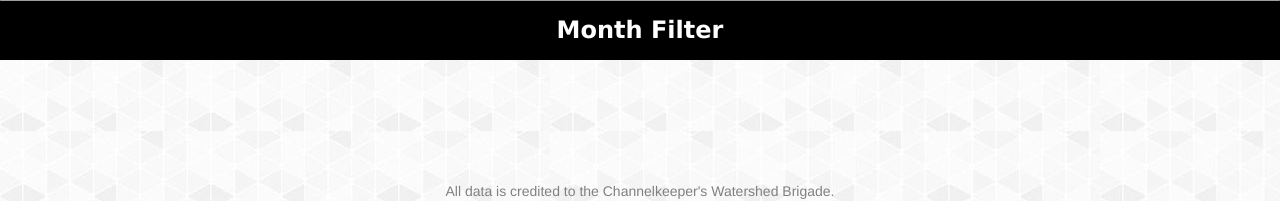
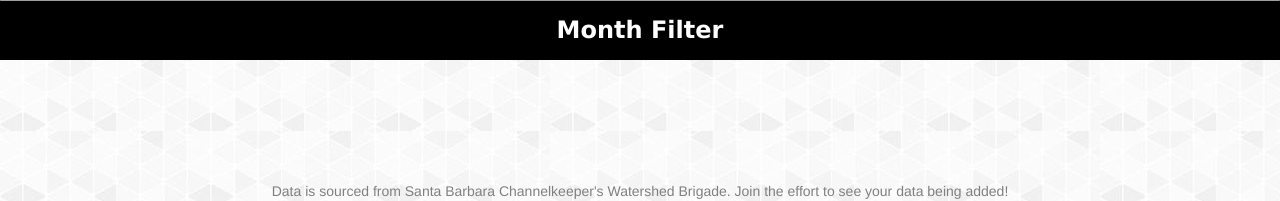
Before and after one commit to Ramon-W/sb-channelkeeper-analytics, a Flask app: page / in a window 1280 px wide. Shown: the part 619-820 px from the top of the page. Run offline with Flask 2, Linux system fonts and the light colour scheme; data that the repository does not hold is empty; some libraries are stand-ins or nearby versions; grey boxes are pictures that could not be loaded.

Commit message:
Update layout.html

```diff
--- a/templates/layout.html
+++ b/templates/layout.html
@@ -22,7 +22,7 @@
     </div>
     {% block content %}{% endblock %}
     <footer>
-      <p id="credit">All data is credited to the Channelkeeper's Watershed Brigade.</p>
+      <p id="credit">Data is sourced from Santa Barbara Channelkeeper's Watershed Brigade. Join the effort to see your data being added!</p>
     </footer>
   </body>
 </html>
```
